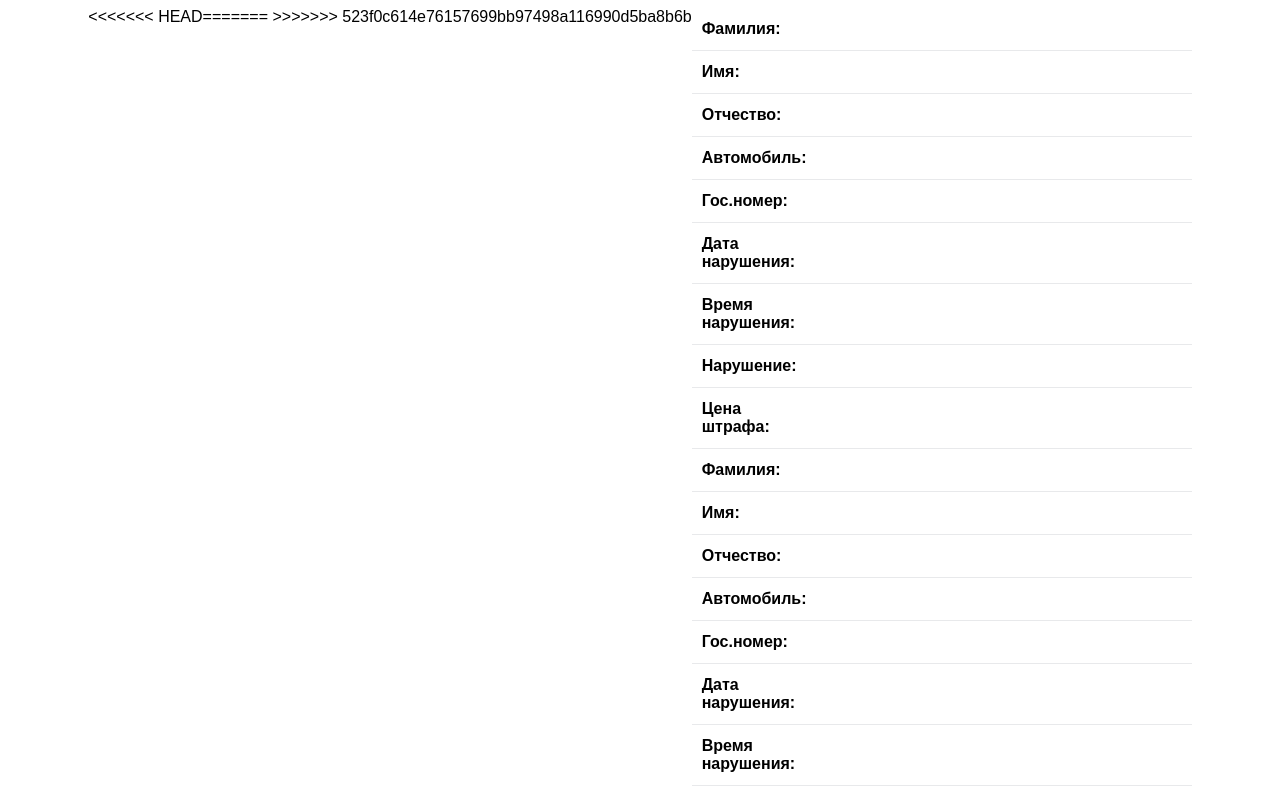
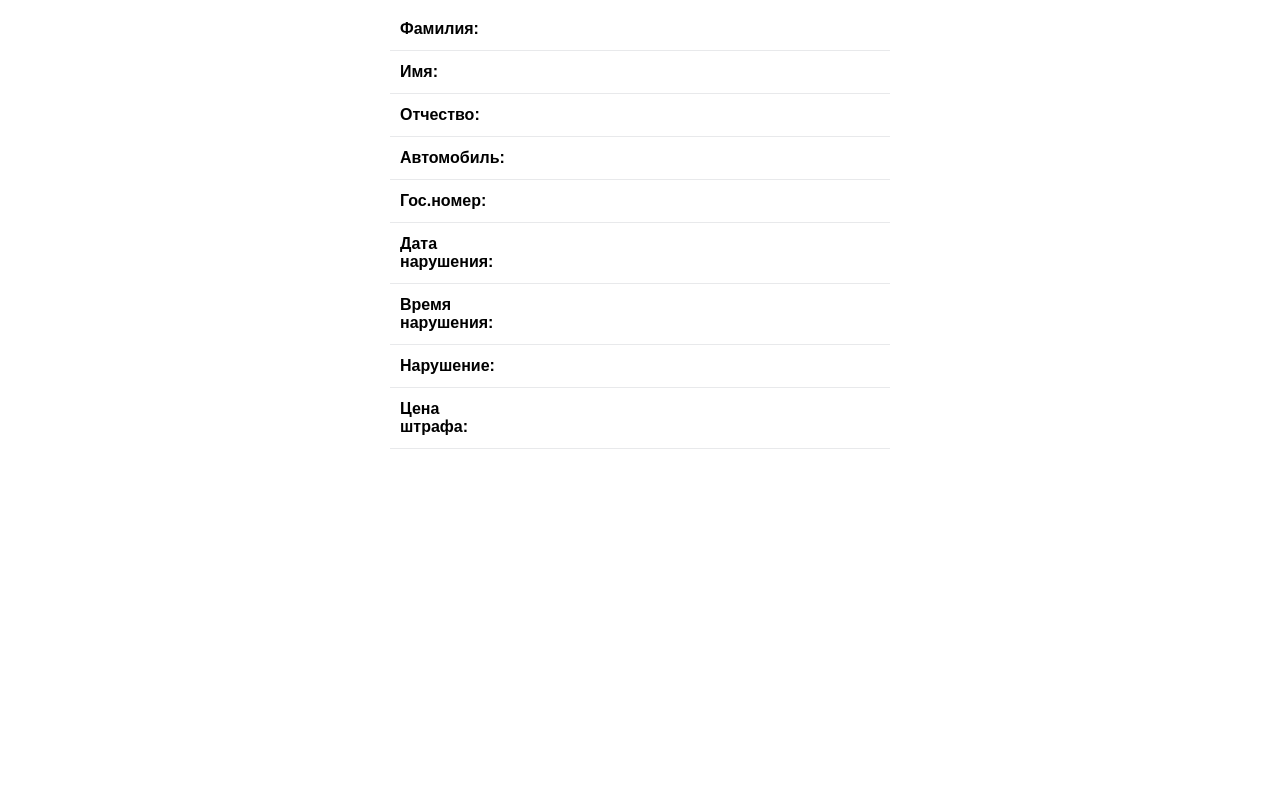
Before and after one commit to shah1dss/pdd2019, a PHP site: page /lc.php?strahovka=1 in a window 1280 px wide. Run offline with PHP 8.4, Linux system fonts and the light colour scheme; data comes from the database, SQL or seed files in the repository; data that the repository does not hold is empty.

Commit message:
SUPER
ВЛОЖЕННЫЕ И ЕЩЕ КАКИЕ-ТО ЗАПРОСЫ СНОВА РАБОТАЮТ!!

```diff
--- a/lc.php
+++ b/lc.php
@@ -12,6 +12,8 @@
 $sql = "SELECT * FROM  `narusheniya` WHERE `kod_avto` = '".$driver ['kod_avto']."'";
 $result = $connection->query($sql);
 $narush=$result->fetch();
+
+
 ?>
 
 <link rel="stylesheet" href="style/style.css">
@@ -19,58 +21,25 @@
 
 <div class="lcm">
 <table id="table-after-search">
-<<<<<<< HEAD
-	<haeder><meta charset="UTF-8"></header>
-	<thead>
-
-
-    <tr><td>Фамилия:</td> <td><?php echo $row ['surname']; ?></td></tr>
-    <tr><td>Имя:</td>  <td><?php echo $row ['name']; ?></td></tr>
-    <tr><td>Отчество:</td> <td><?php echo $row ['fathername']; ?></td></tr>
-	<?php
-	$sql = "SELECT * FROM `avto` WHERE `kod_avto`= '".$row ['kod_avto']."'";
-	$result = $connection->query($sql);
-	$row=$result->fetch();
-	?>
-
-
-    <tr><td>Автомобиль:</td> <td><?php echo $row ['model']; ?></td></tr>
-    <tr><td>Гос.номер:</td> <td><?php echo $row ['gos_nomer']; ?></td></tr>
-
-	<?php
-	$sql = "SELECT * FROM  `narusheniya` WHERE `kod_avto` = '".$row['kod_avto']."'";
-	$result = $connection->query($sql);
-	$row=$result->fetch();
-	?>
-	 <tr><td>Дата нарушения:</td> <td><?php echo $row ['data']; ?></td></tr>
-    <tr><td>Время нарушения:</td> <td><?php echo $row ['time']; ?></td></tr>
-
-<?php
-$sql = "SELECT `id_narush` FROM  `narusheniya` WHERE `kod_avto` = '".$row ['kod_avto']."'";
-$result = $connection->query($sql);
-$row=$result->fetch();
-
-$sql = "SELECT * FROM  `vid_narush` WHERE `id_narush` = '".$row ['id_narush']."'";
-$result = $connection->query($sql);
-$row=$result->fetch();
-?>
-
- <tr><td>Нарушение:</td> <td><?php echo $row ['name_narush']; ?></td></tr>
-    <tr><td>Цена штрафа:</td> <td><?php echo $row ['price_narush']; ?></td></tr>
-
-  	</thead>
-  	<tbody>
-	</tbody>
-=======
     <tr><td>Фамилия:</td> <td><?php echo $driver ['surname']; ?></td></tr>
     <tr><td>Имя:</td>  <td><?php echo $driver ['name']; ?></td></tr>
     <tr><td>Отчество:</td> <td><?php echo $driver ['fathername']; ?></td></tr>
 
     <tr><td>Автомобиль:</td> <td><?php echo $avto ['model']; ?></td></tr>
     <tr><td>Гос.номер:</td> <td><?php echo $avto ['gos_nomer']; ?></td></tr>
->>>>>>> 523f0c614e76157699bb97498a116990d5ba8b6b
 
-	<tr><td>Дата нарушения:</td> <td><?php echo $narush ['data']; ?></td></tr>
+    <tr><td>Дата нарушения:</td> <td><?php echo $narush ['data']; ?></td></tr>
     <tr><td>Время нарушения:</td> <td><?php echo $narush ['time']; ?></td></tr>
+    <?php
+    $sql = "SELECT `id_narush` FROM `narusheniya` WHERE `kod_avto` = '".$driver ['kod_avto']."'";
+    $result = $connection->query($sql);
+    $row=$result->fetch();
+
+    $sql = "SELECT * FROM  `vid_narush` WHERE `id_narush` = '".$row ['id_narush']."'";
+    $result = $connection->query($sql);
+    $row=$result->fetch();
+     ?>
+     <tr><td>Нарушение:</td> <td><?php echo $row ['name_narush']; ?></td></tr>
+    <tr><td>Цена штрафа:</td> <td><?php echo $row ['price_narush']; ?></td></tr>
 </table>
 </div>
```
